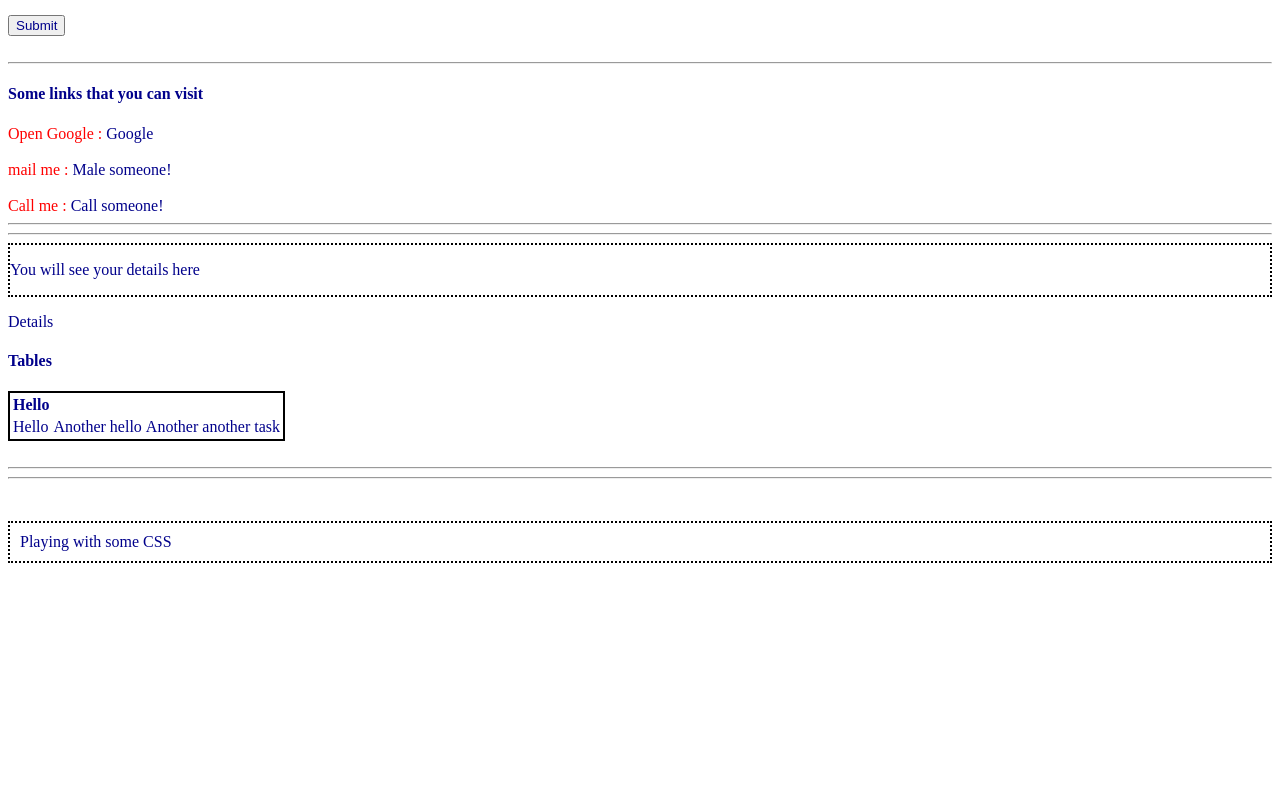
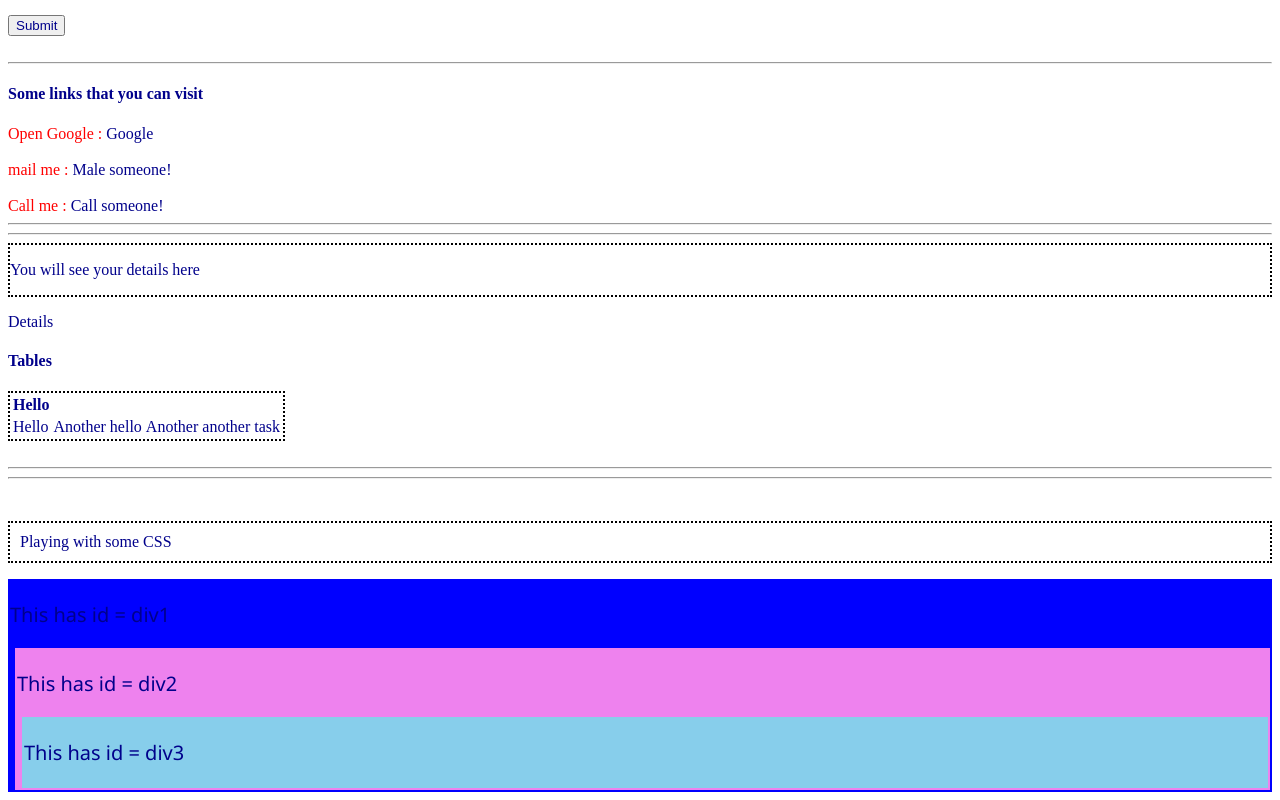
Before and after one commit to barjinderpaul/webdev, a plain HTML site: page revision/revision_oct.html in a window 1280 px wide. Shown: the part 316-1116 px from the top of the page. Before the commit the page ends 895 px from the top, so only its background shows below. Drawn offline with Linux system fonts and the light colour scheme.

Commit message:
added revision

```diff
--- a/javascript/basics.js
+++ b/javascript/basics.js
@@ -1,2 +1,2 @@
-var vara = 'a';
+let vara = 'a';
 console.log(vara);
--- a/revision/revision_oct.css
+++ b/revision/revision_oct.css
@@ -30,6 +30,26 @@ span {
 
 
 #table {
-    border: 2px solid black;
+    border: 2px dotted black;
 
 }
+
+#div1 {
+    color : white;
+    font-size: 20px;
+    font-family: 'Segoe UI', Tahoma, Geneva, Verdana, sans-serif;
+    padding:2px;
+    background-color: blue;
+}
+#div2 {
+    padding:2px;
+    margin-left:5px;
+    background-color: violet;
+}
+
+#div3 {
+    padding:2px;
+    margin-left : 5px;
+    background-color: skyblue;
+
+}
--- a/revision/revision_oct.html
+++ b/revision/revision_oct.html
@@ -61,6 +61,15 @@
     <br><hr><hr><br>
     <p id = "startingCSS"> Playing with some CSS</p>
 
+    <div id="div1">
+        <p>This has id = div1</p>
+        <div id="div2">
+            <p>This has id = div2</p>
+            <div id="div3">
+                <p>This has id = div3</p>
+            </div>
+        </div>
+    </div>
 
     <script src="revision_oct.js"></script>
 </body>
```
Also changed, not shown: 1 other file.
